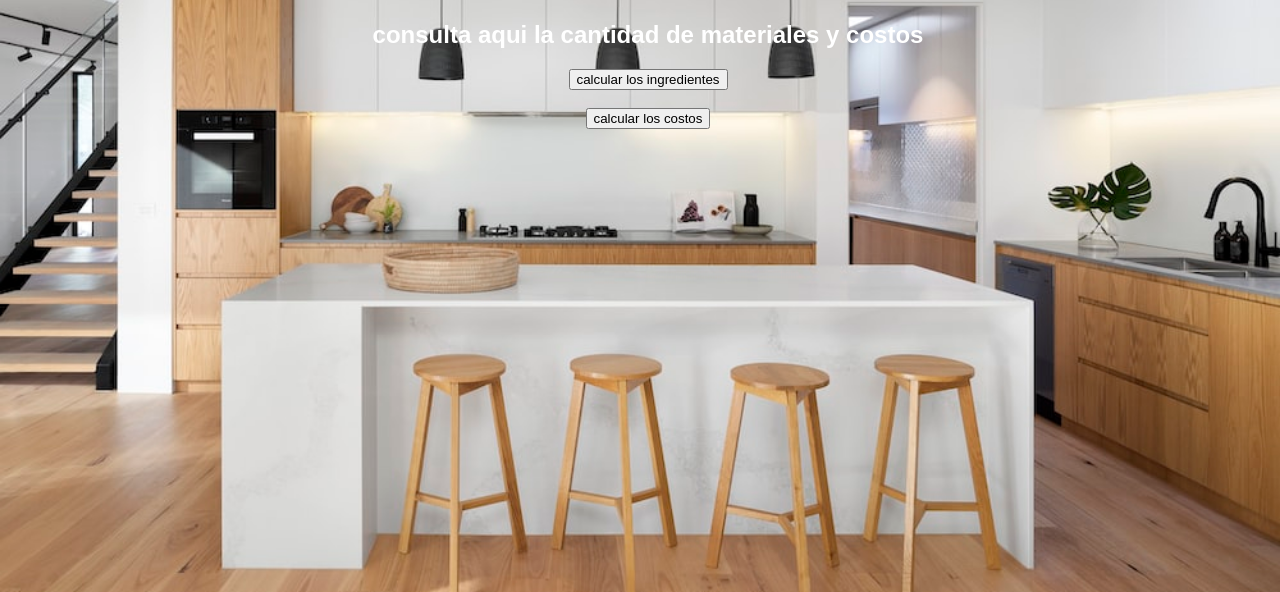
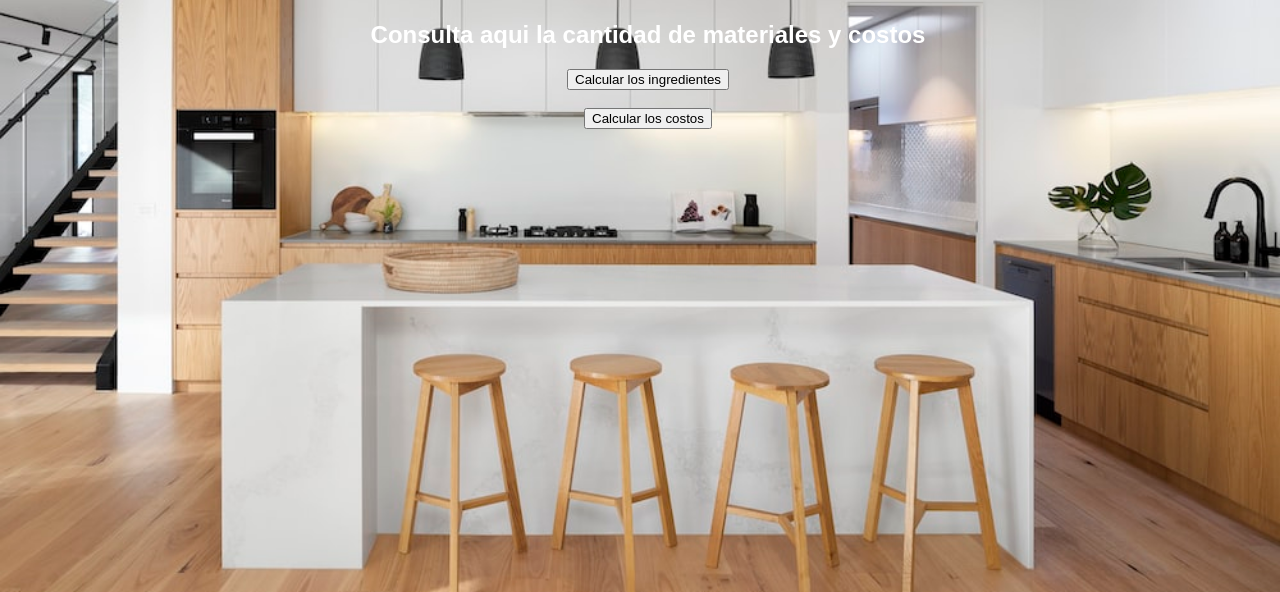
Before and after one commit to valentinamosquera/javascript, a plain HTML site: page Recetas/recetas.html in a window 1280 px wide. Shown: the part 208-800 px from the top of the page. Drawn offline with Linux system fonts and the light colour scheme.

Commit message:
Ejercicio javascript

```diff
--- a/Recetas/recetas.html
+++ b/Recetas/recetas.html
@@ -9,9 +9,9 @@
 <body><center>
 
     <h1>¿QUIERES HACER UN SPAGUETIS A LA CARBONA POR PERSONA?</h1>
-  <h2>consulta aqui la cantidad de materiales y costos</h2>
-    <button type="button" onclick="receta()">calcular los ingredientes</button><br><br>
-    <button type="button" onclick="costos()">calcular los costos</button><br><br>
+  <h2>Consulta aqui la cantidad de materiales y costos</h2>
+    <button type="button" onclick="receta()">Calcular los ingredientes</button><br><br>
+    <button type="button" onclick="costos()">Calcular los costos</button><br><br>
     <script src="receta.js"></script>
 </center>
 </body>
```
